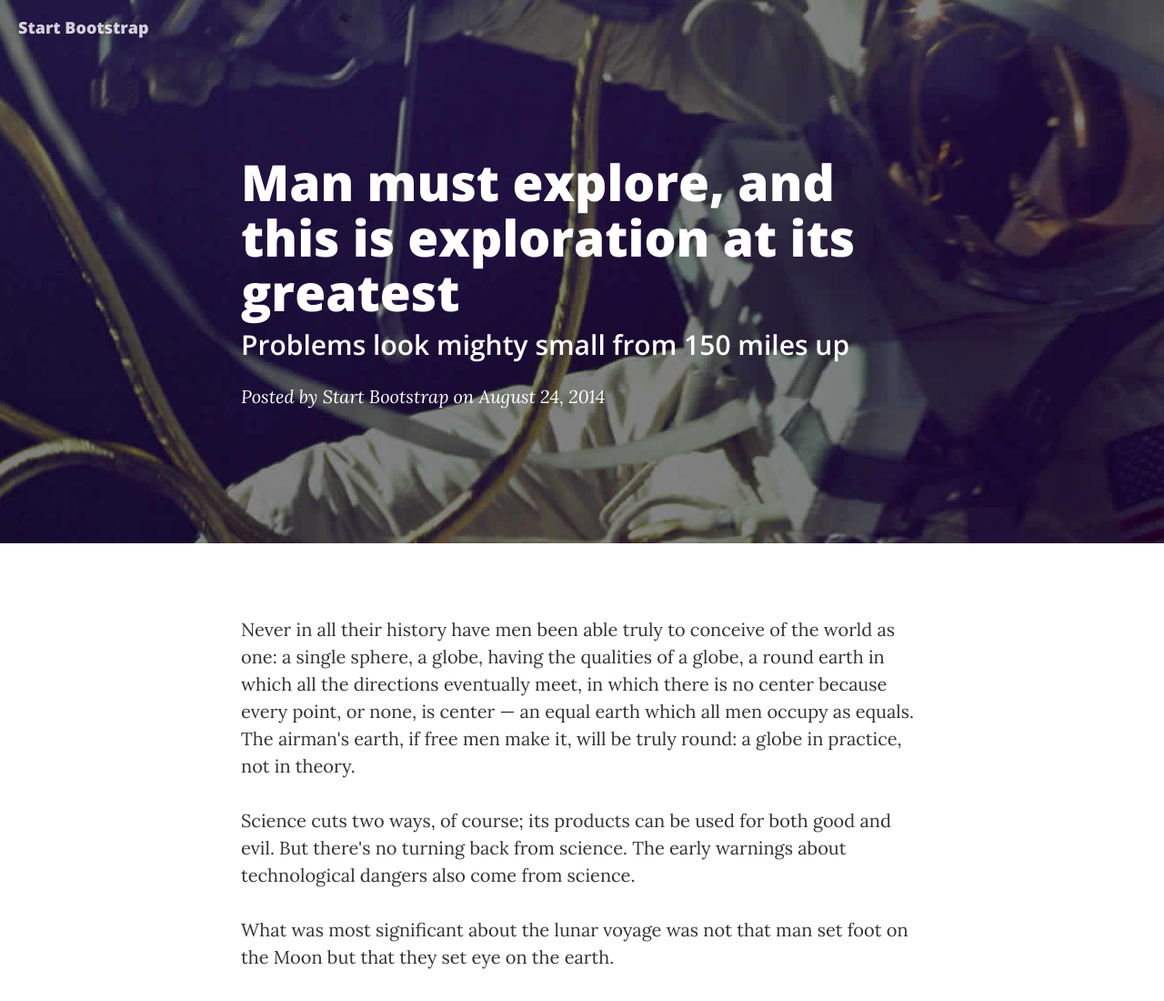
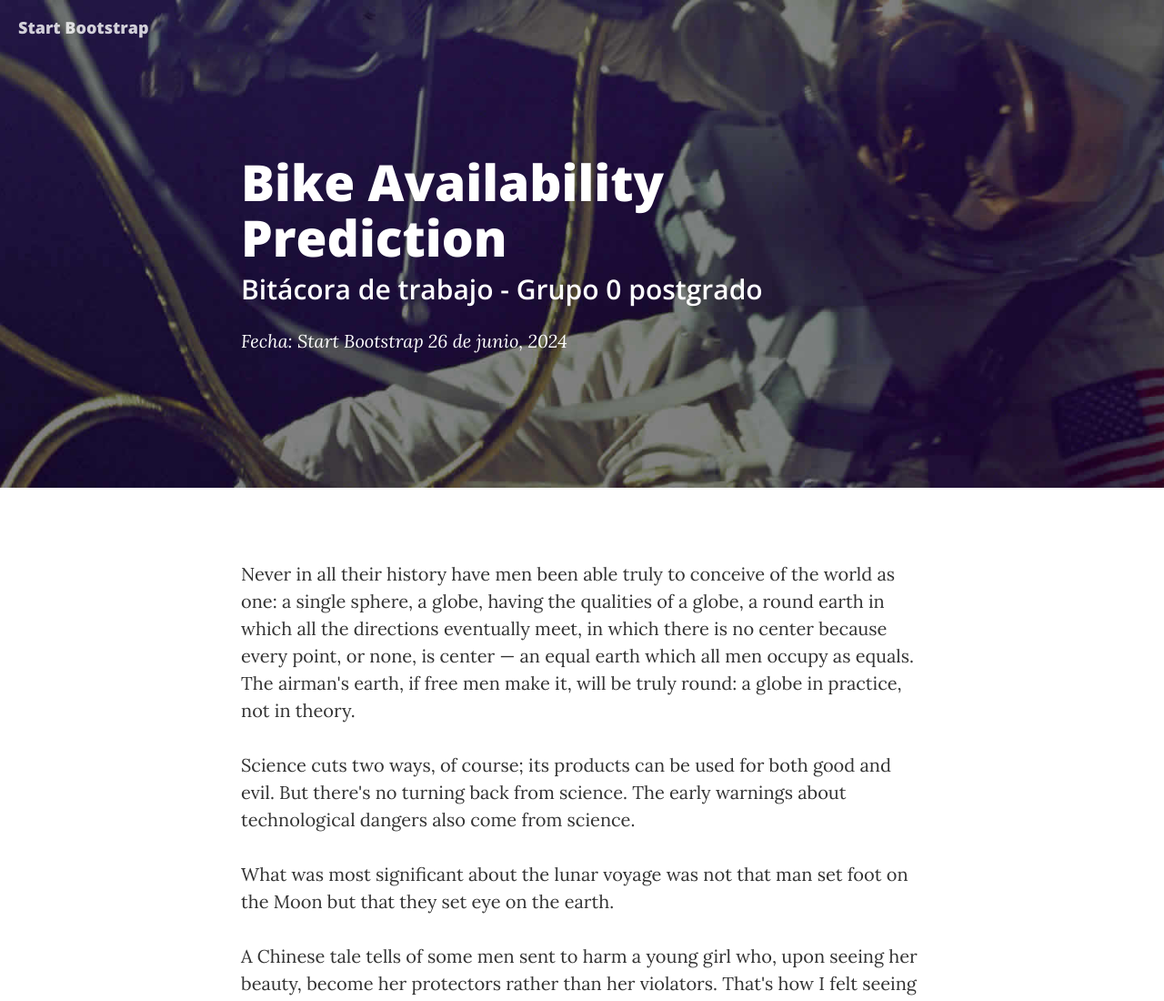
Before and after one commit to grupo0postgrado/grupo0postgrado.github.io, a plain HTML site: page index.html in a window 1280 px wide. Shown: the top 1100 px of the page at 91% size. Drawn offline with nearby package versions, Linux system fonts and the light colour scheme.

Commit message:
Add - Title

```diff
--- a/index.html
+++ b/index.html
@@ -56,9 +56,9 @@
             <div class="row">
                 <div class="col-lg-8 col-lg-offset-2 col-md-10 col-md-offset-1">
                     <div class="post-heading">
-                        <h1>Man must explore, and this is exploration at its greatest</h1>
-                        <h2 class="subheading">Problems look mighty small from 150 miles up</h2>
-                        <span class="meta">Posted by <a href="#">Start Bootstrap</a> on August 24, 2014</span>
+                        <h1>Bike Availability Prediction</h1>
+                        <h2 class="subheading">Bitácora de trabajo - Grupo 0 postgrado</h2>
+                        <span class="meta">Fecha: <a href="#">Start Bootstrap</a> 26 de junio, 2024</span>
                     </div>
                 </div>
             </div>
```
